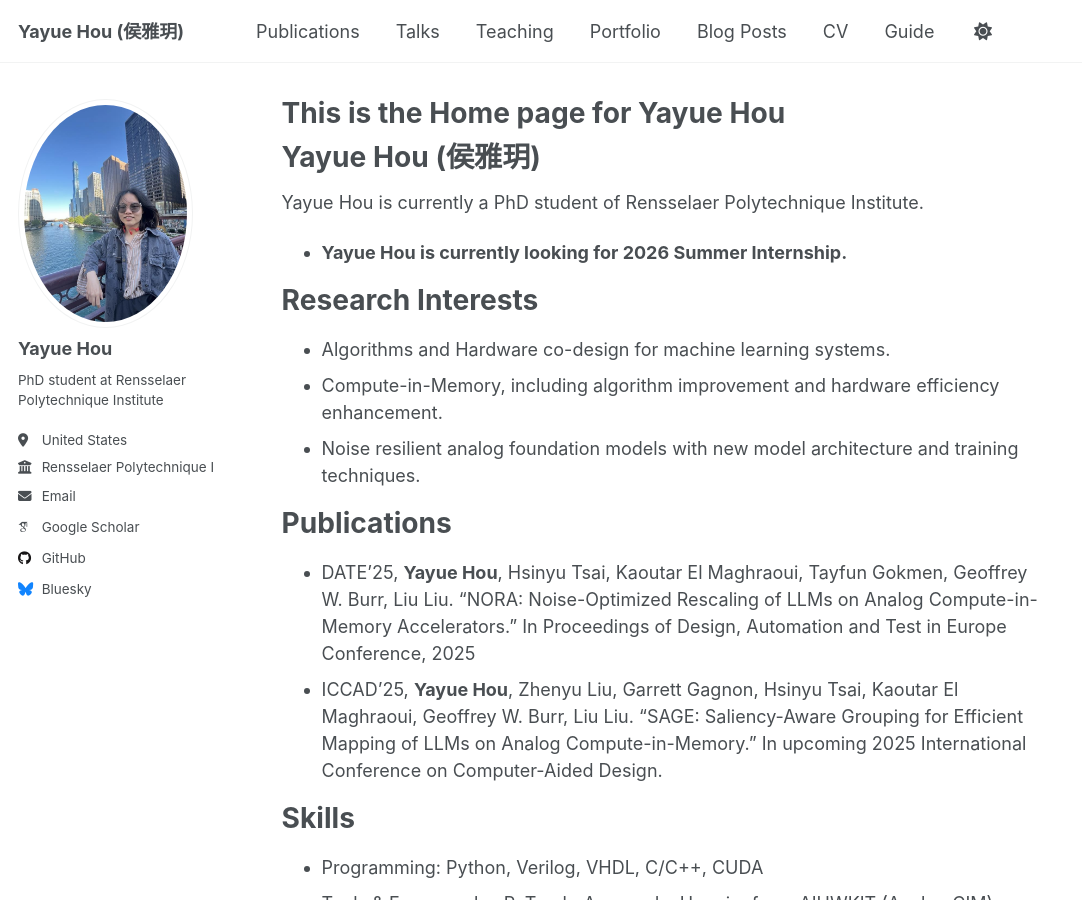
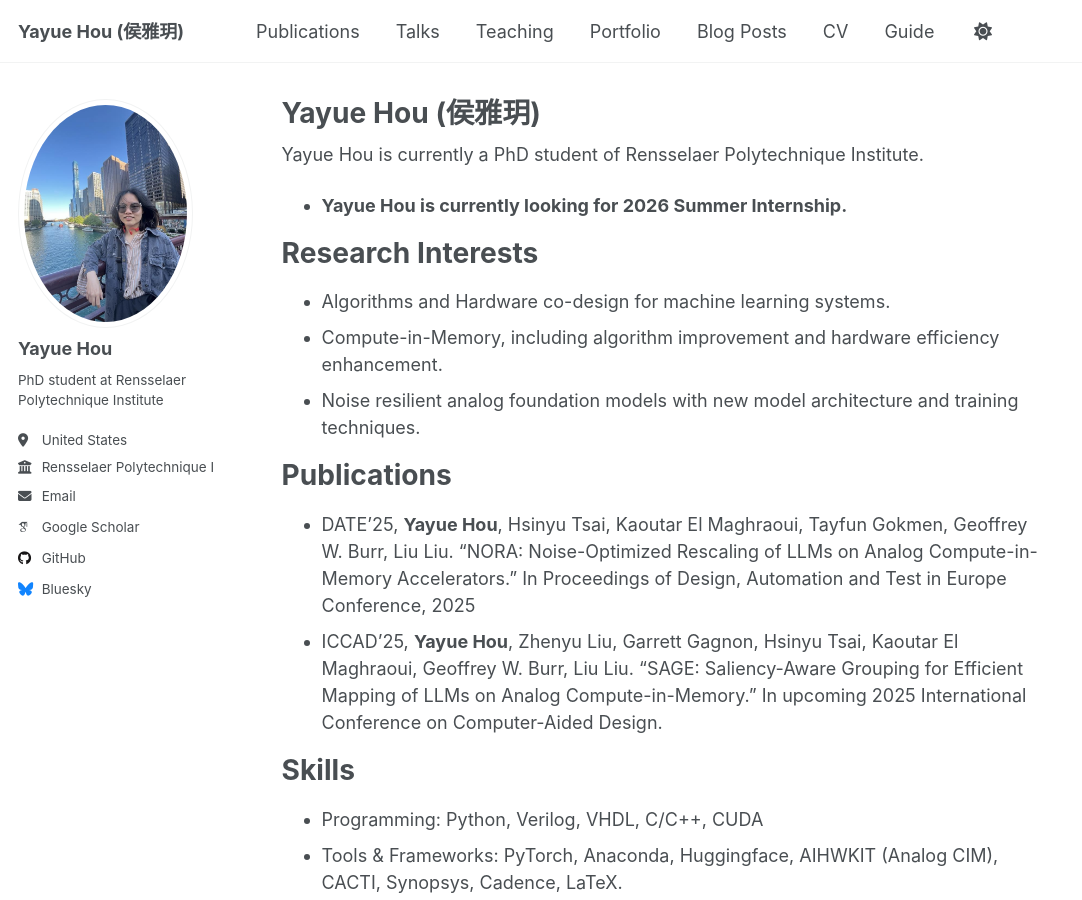
Before and after one commit to YayueHou/YayueHou.github.io, a Jekyll site: the page built from _pages/about.md, in a window 1280 px wide and 900 px high. Shown: the whole window, without its empty margins (0-1082 px from the left). Built offline with Jekyll 4.4.1, drawn with Linux system fonts in a browser that asks for light colours; some web fonts are replaced; a script that is not in the unit is left out.

Commit message:
Revise title and content in about.md
Updated title and removed redundant name repetition.

```diff
--- a/_pages/about.md
+++ b/_pages/about.md
@@ -1,6 +1,6 @@
 ---
 permalink: /
-title: "This is the Home page for Yayue Hou"
+title: "Yayue Hou (侯雅玥)"
 author_profile: true
 redirect_from:
   - /about/
@@ -9,8 +9,7 @@ redirect_from:
 
 {% include base_path %}
 
-Yayue Hou (侯雅玥)
-=====
+
 Yayue Hou is currently a PhD student of Rensselaer Polytechnique Institute.
 - **Yayue Hou is currently looking for 2026 Summer Internship.**
 
```
